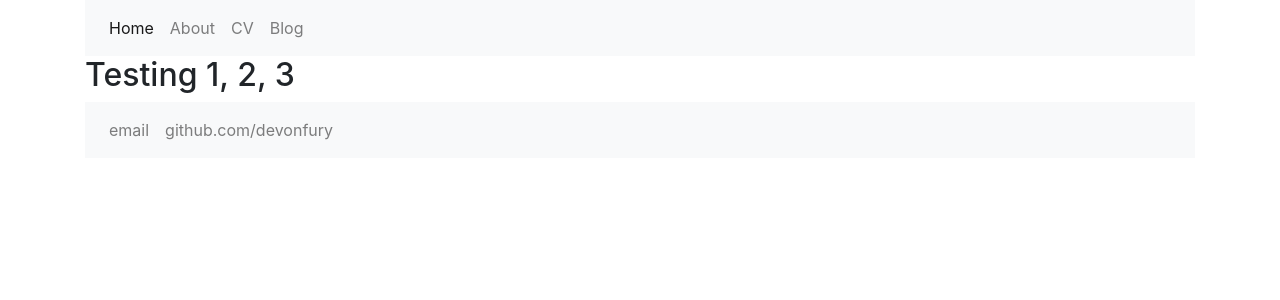
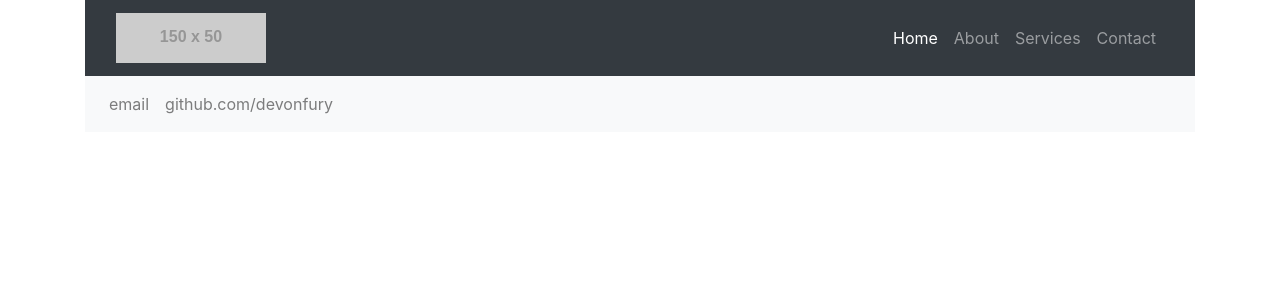
Before and after one commit to devonfury/devonfury.github.io, a Jekyll site: the page built from index.md, in a window 1280 px wide. Shown: the top 300 px of the page. Built offline with Jekyll 4.4.1, drawn with Linux system fonts in a browser that asks for light colours.

Commit message:
testing new template

```diff
--- a/_layouts/default.html
+++ b/_layouts/default.html
@@ -11,13 +11,34 @@
 		</head>
 		<body>
 			<div class="container">
-				<nav class="navbar navbar-expand-sm bg-light navbar-light">
-					<ul class="navbar-nav">
-						<li class="nav-item active"><a class="nav-link" href="/">Home</a></li>
-						<li class="nav-item"><a class="nav-link" href="/about">About</a></li>
-						<li class="nav-item"><a class="nav-link" href="/cv">CV</a></li>
-						<li class="nav-item"><a class="nav-link" href="/blog">Blog</a></li>
-					</ul>
+				<!-- Navigation -->
+				<nav class="navbar navbar-expand-lg navbar-dark bg-dark static-top">
+					<div class="container">
+					<a class="navbar-brand" href="#">
+							<img src="http://placehold.it/150x50?text=Logo" alt="">
+						</a>
+					<button class="navbar-toggler" type="button" data-toggle="collapse" data-target="#navbarResponsive" aria-controls="navbarResponsive" aria-expanded="false" aria-label="Toggle navigation">
+							<span class="navbar-toggler-icon"></span>
+						</button>
+					<div class="collapse navbar-collapse" id="navbarResponsive">
+						<ul class="navbar-nav ml-auto">
+						<li class="nav-item active">
+							<a class="nav-link" href="#">Home
+								<span class="sr-only">(current)</span>
+								</a>
+						</li>
+						<li class="nav-item">
+							<a class="nav-link" href="#">About</a>
+						</li>
+						<li class="nav-item">
+							<a class="nav-link" href="#">Services</a>
+						</li>
+						<li class="nav-item">
+							<a class="nav-link" href="#">Contact</a>
+						</li>
+						</ul>
+					</div>
+					</div>
 				</nav>
 			</div>
 			<div class="container">
--- a/index.md
+++ b/index.md
@@ -1,5 +1,7 @@
 ---
 layout: default
-title: Devon Fury Blog
+title: Marvin Carpenter
 ---
-## Testing 1, 2, 3
+<div>
+
+</div>
```
